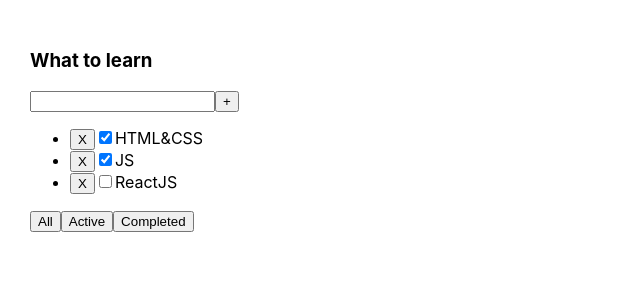
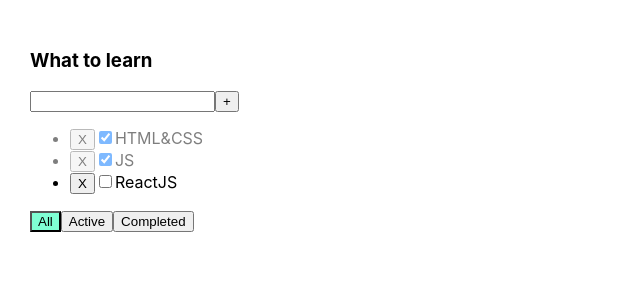
Before and after one commit to PlatonVV/to_do_1_eng, a React (Create React App) app: page / in a window 1280 px wide. Shown: the top 300 px of the page, without its empty margins (0-640 px from the left). Built offline with nearby package versions, Linux system fonts and the light colour scheme.

Commit message:
todo 4 all done

```diff
--- a/src/App.tsx
+++ b/src/App.tsx
@@ -13,8 +13,12 @@ function App() {
     ]);
     const [filter, setFiler] = useState<FilterTasksType>('All');
 
+    const changeStatus = (taskId: string, newIsDone: boolean) => {
+        setTasks(tasks.map(el=> el.id === taskId ? {...el ,isDone: newIsDone} : el))
+    }
+
     const addTask = (title: string) => {
-        let newTask = {id: v1(), title: title, isDone: true};
+        let newTask = {id: v1(), title: title, isDone: false};
         setTasks([...tasks, newTask]);
 
     };
@@ -41,6 +45,7 @@ function App() {
                       removeTasks={removeTasks}
                       changeFilter={changeFilter}
                       addTask={addTask}
+                      changeStatus={changeStatus}
             />
         </div>
     );
--- /dev/null
+++ b/src/Todolist.module.css
@@ -0,0 +1,15 @@
+.error {
+    border: red 5px solid;
+}
+
+.errorMessage {
+    color: red;
+}
+
+.activeFilter {
+    background-color: aquamarine;
+}
+
+.isDone {
+    opacity: 0.5;
+}
--- a/src/Todolist.tsx
+++ b/src/Todolist.tsx
@@ -1,5 +1,6 @@
-import React, {useState, KeyboardEvent} from 'react';
+import React, {useState, KeyboardEvent, ChangeEvent} from 'react';
 import {FilterTasksType} from './App';
+import s from './Todolist.module.css'
 
 type TaskType = {
     id: string
@@ -12,49 +13,64 @@ type PropsType = {
     changeFilter: (value: FilterTasksType) => void
     removeTasks: (taskId: string) => void
     addTask: (title: string) => void
+    changeStatus: (taskId: string, newIsDone: boolean) => void
 }
 
 export function Todolist(props: PropsType) {
     const [title, setTitle] = useState('');
+    const [error, setError] = useState(false)
+    const [buttonName, setButtonName] = useState<FilterTasksType>('All')
 
     const onKeyDownHandler = (e: KeyboardEvent<HTMLInputElement>) => {
+        setError(false)
         if (e.key === 'Enter') {
             addTaskHandler();
         }
     };
     const addTaskHandler = () => {
-        props.addTask(title);
-        setTitle('');
+        if (title.trim() !== '') {
+            props.addTask(title.trim());
+            setTitle('');
+        } else {
+            setError(true)
+        }
     };
     const removeTaskHandler = (taskId: string) => {
         props.removeTasks(taskId);
     };
     const tsarFilter = (value: FilterTasksType) => {
         props.changeFilter(value);
+        setButtonName(value)
+    };
+    const onChangeStatusHadler = (taskId: string, e: ChangeEvent<HTMLInputElement>) => {
+        props.changeStatus(taskId, e.currentTarget.checked);
     };
 
     return <div>
         <h3>{props.title}</h3>
         <div>
-            <input onKeyDown={onKeyDownHandler} value={title} onChange={(e) => {
+            <input className={error ? s.error : ''} onKeyDown={onKeyDownHandler} value={title} onChange={(e) => {
                 setTitle(e.currentTarget.value);
             }}/>
             <button onClick={addTaskHandler}>+</button>
+            {error && <div className={s.errorMessage}>Title is requiared</div>}
         </div>
         <ul>
             {props.tasks.map(el => {
-                return <li key={el.id}>
+                return <li key={el.id} className={el.isDone ? s.isDone : ''}>
                     <button onClick={() => removeTaskHandler(el.id)}>X</button>
-                    <input type="checkbox" checked={el.isDone}/>
+                    <input type="checkbox" checked={el.isDone}
+                           onChange={(e) => onChangeStatusHadler(el.id, e)}
+                    />
                     <span>{el.title}
                     </span>
                 </li>;
             })}
         </ul>
         <div>
-            <button onClick={() => tsarFilter('All')}>All</button>
-            <button onClick={() => tsarFilter('Active')}>Active</button>
-            <button onClick={() => tsarFilter('Completed')}>Completed</button>
+            <button className={buttonName === 'All' ? s.activeFilter : ''} onClick={() => tsarFilter('All')}>All</button>
+            <button className={buttonName === 'Active' ? s.activeFilter : ''} onClick={() => tsarFilter('Active')}>Active</button>
+            <button className={buttonName === 'Completed' ? s.activeFilter : ''} onClick={() => tsarFilter('Completed')}>Completed</button>
         </div>
     </div>;
 }
```
